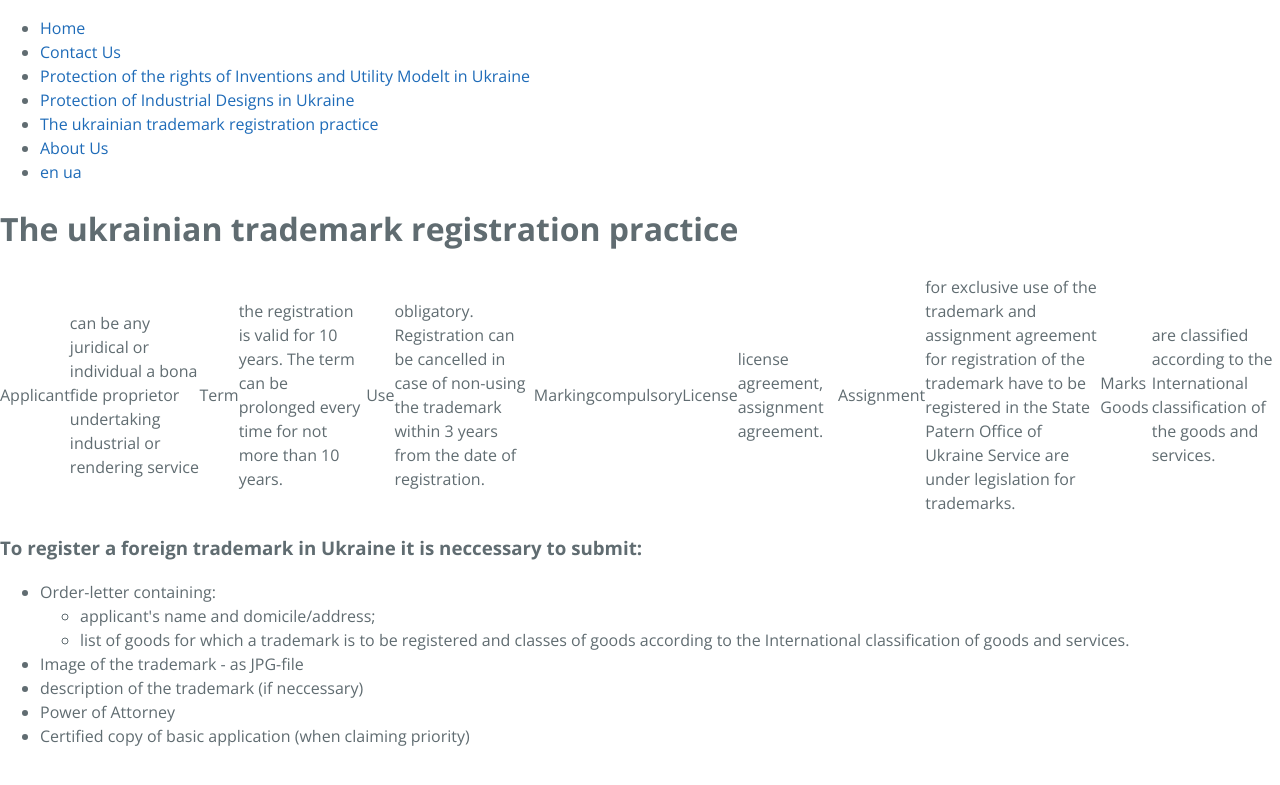
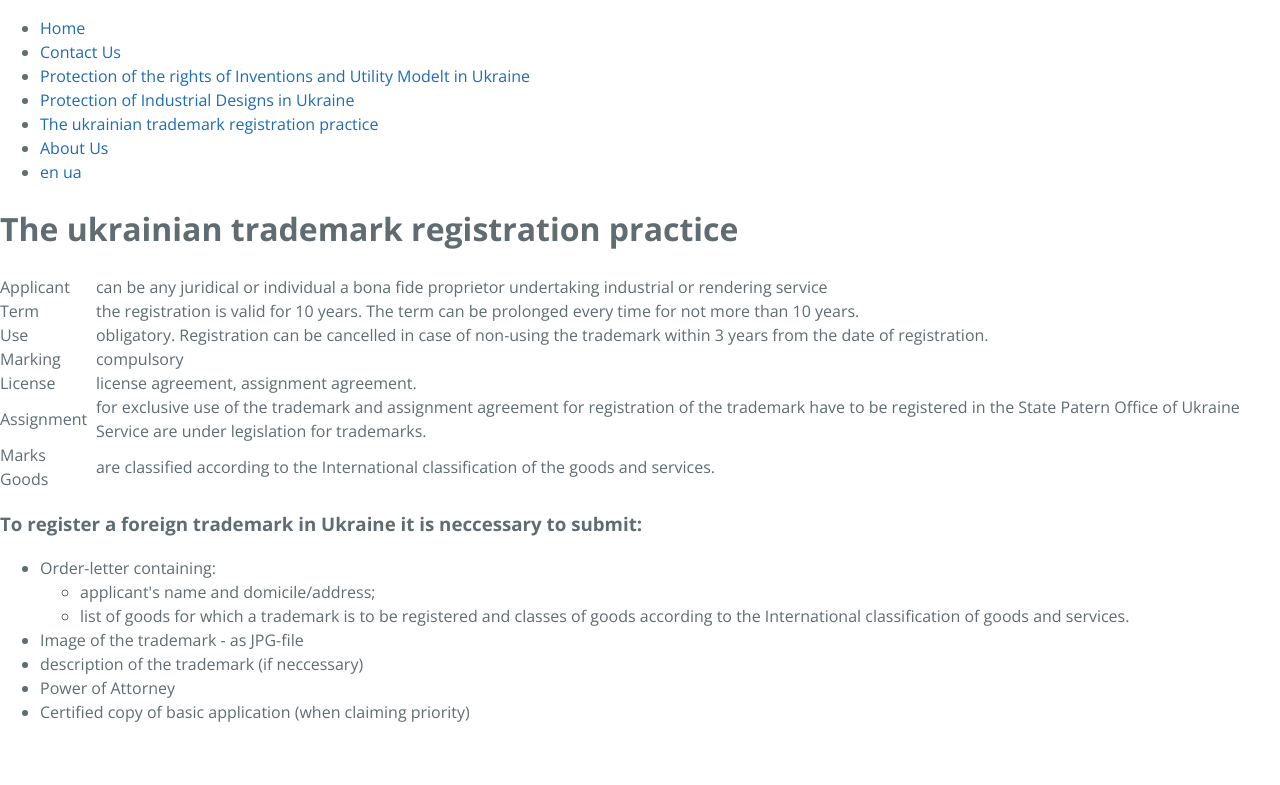
Before and after one commit to Mindshine/patent, a Jekyll site: the page built from _posts/en/pages/2000-01-01-trademark.html, in a window 1280 px wide. Shown: the top 785 px of the page. Built offline with Jekyll 4.4.1, drawn with Linux system fonts in a browser that asks for light colours; Markdown is read by kramdown in place of the engine named in the settings.

Commit message:
Update 2000-01-01-trademark.html

```diff
--- a/_posts/en/pages/2000-01-01-trademark.html
+++ b/_posts/en/pages/2000-01-01-trademark.html
@@ -9,11 +9,23 @@ categories:
 <table>
   <tr>
     <td>Applicant</td><td>can be any juridical or individual a bona fide proprietor undertaking industrial or rendering service</td>
+  </tr>
+  <tr>
     <td>Term</td><td>the registration is valid for 10 years. The term can be prolonged every time for not more than 10 years.</td>
+  </tr>
+  <tr>
     <td>Use</td><td>obligatory. Registration can be cancelled in case of non-using the trademark within 3 years from the date of registration.</td>
+  </tr>
+  <tr>
     <td>Marking</td><td>compulsory</td>
+  </tr>
+  <tr>
     <td>License</td><td>license agreement, assignment agreement.</td>
+  </tr>
+  <tr>
     <td>Assignment</td><td>for exclusive use of the trademark and assignment agreement for registration of the trademark have to be registered in the State Patern Office of Ukraine Service are under legislation for trademarks.</td>
+  </tr>
+  <tr>
     <td>Marks Goods</td><td>are classified according to the International classification of the goods and services.</td>
   </tr>
 </table>
```
